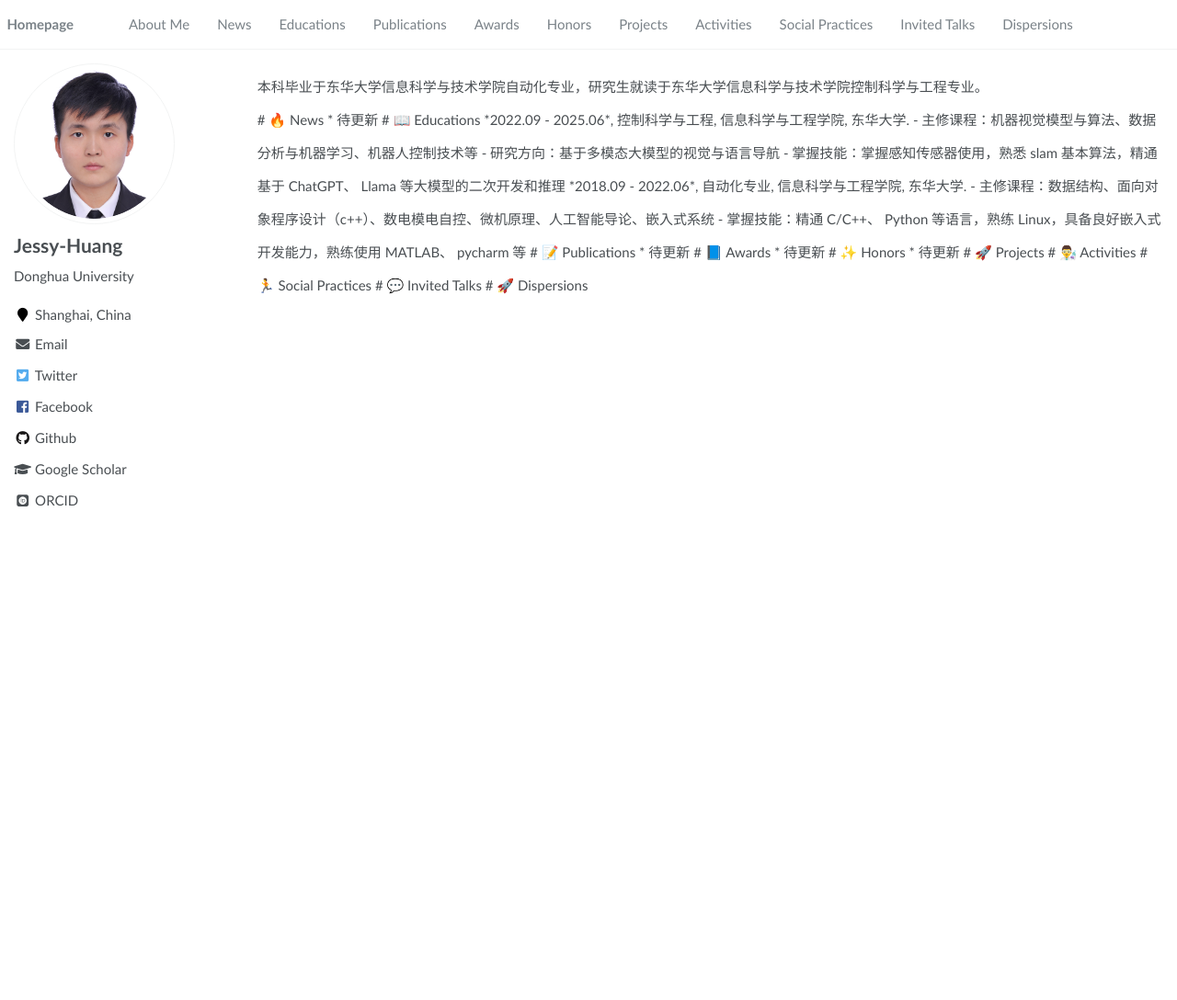
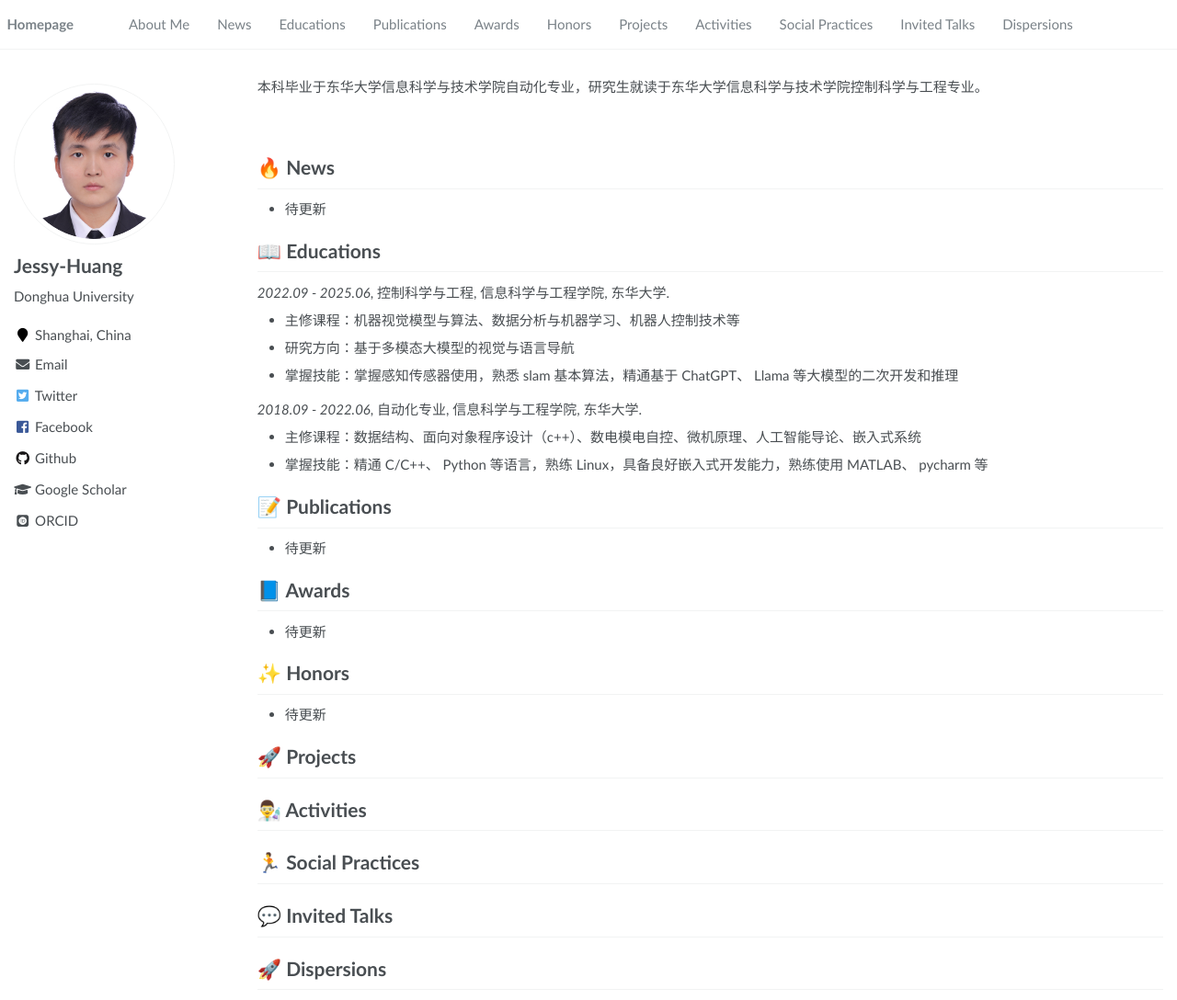
Before and after one commit to Jessy-Huang/Jessy-Huang.github.io, a Jekyll site: the page built from _pages/about.md, in a window 1280 px wide and 1088 px high. Shown: the whole window at 92% size. Built offline with Jekyll 4.4.1, drawn with Linux system fonts in a browser that asks for light colours; some web fonts are replaced.

Commit message:
更新简历

```diff
--- a/_pages/about.md
+++ b/_pages/about.md
@@ -22,10 +22,10 @@ redirect_from:
 <br/>
 
 <!-- <p style="line-height:2.4; ">
-毕业于华东理工大学信息科学与工程学院自动化专业. 我的主要研究方向为: 大规模智能网联汽车智慧感知、协同控制与决策, 主要兴趣点为: 大规模语言模型、计算机视觉、自然语言处理、多模态大模型等. 我能够熟练地使用Python、Matlab等编程语言, 具备良好的代码编程习惯及文档编写能力, 掌握一定的深度学习技术, 并热衷于开源. 曾开源多个具有落地性质的项目, 涵盖大模型、智慧零售、社区问答等场景, 主导并亲自训练包括MindChat: 漫谈心理大模型、Sunsimiao: 孙思邈中文医疗大模型等多个垂直行业大模型, Github总Stars数<strong>3000+</strong>, 您可以在我的<a href='https://github.com/thomas-yanxin'>Github个人主页</a>看到相关项目.
-<br/> -->
-<!-- 截止目前, 我共发表论文<strong>1</strong>篇、实用新型专利<strong>1</strong>篇、软件著作权<strong>3</strong>篇, 累计获得国家级奖项<strong>5</strong>项, 省市级奖项<strong>10+</strong>项, 校企相关奖项<strong>若干</strong>. 多日登录GitHub全球趋势榜热门项目, 受邀参加<a href='/proof/阿里云邀请函_颜鑫.pdf'>阿里云通义千问发布会</a>、<a href='/proof/启智开发者大会邀请函-颜鑫.pdf'>OpenI/O 启智开发者大会</a>、百度Wave Summit2021+峰会市集展览, 曾被科学网、央广网、机器之心、新智元、量子位、机器之心SOTA模型、上海人工智能实验室、新一代人工智能产业技术创新战略联盟(AITISA)——OpenI启智社区、百度飞桨PaddlePaddle、阿里云魔搭ModelScope社区、Datawhale等国内外顶级科技媒体及开源社区的报导.
-</p> -->
+毕业于华东理工大学信息科学与工程学院自动化专业. 我的主要研究方向为: 大规模智能网联汽车智慧感知、协同控制与决策, 主要兴趣点为: 大规模语言模型、计算机视觉、自然语言处理、多模态大模型等. 我能够熟练地使用Python、Matlab等编程语言, 具备良好的代码编程习惯及文档编写能力, 掌握一定的深度学习技术, 并热衷于开源. 曾开源多个具有落地性质的项目, 涵盖大模型、智慧零售、社区问答等场景, 主导并亲自训练包括MindChat: 漫谈心理大模型、Sunsimiao: 孙思邈中文医疗大模型等多个垂直行业大模型, Github总Stars数<strong>3000+</strong>, 您可以在我的<a href='https://github.com/thomas-yanxin'>Github个人主页</a>看到相关项目. -->
+<br/>
+<!-- 截止目前, 我共发表论文<strong>1</strong>篇、实用新型专利<strong>1</strong>篇、软件著作权<strong>3</strong>篇, 累计获得国家级奖项<strong>5</strong>项, 省市级奖项<strong>10+</strong>项, 校企相关奖项<strong>若干</strong>. 多日登录GitHub全球趋势榜热门项目, 受邀参加<a href='/proof/阿里云邀请函_颜鑫.pdf'>阿里云通义千问发布会</a>、<a href='/proof/启智开发者大会邀请函-颜鑫.pdf'>OpenI/O 启智开发者大会</a>、百度Wave Summit2021+峰会市集展览, 曾被科学网、央广网、机器之心、新智元、量子位、机器之心SOTA模型、上海人工智能实验室、新一代人工智能产业技术创新战略联盟(AITISA)——OpenI启智社区、百度飞桨PaddlePaddle、阿里云魔搭ModelScope社区、Datawhale等国内外顶级科技媒体及开源社区的报导. -->
+</p>
 
 # 🔥 News
 <!-- * *2023.12*: &nbsp; 🎉🎉 2023年开放原子开源基金会 **活力开源贡献者-技术、生态贡献**
```
